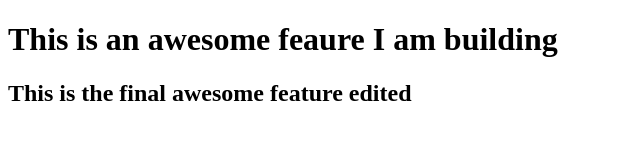
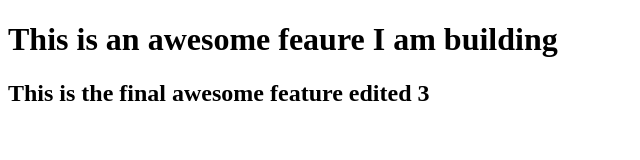
Before and after one commit to dasriyan/gitTest, a plain HTML site: page index.html in a window 1280 px wide. Shown: the full height of the page, 0-640 px from the left. Drawn offline with Linux system fonts and the light colour scheme.

Commit message:
Update index.html
dummy

```diff
--- a/index.html
+++ b/index.html
@@ -5,7 +5,7 @@
     <meta name="viewport" content="width=device-width, initial-scale=1.0" />
     <title>Document Feature</title>
     <h1>This is an awesome feaure I am building</h1>
-    <h2>This is the final awesome feature edited</h2>
+    <h2>This is the final awesome feature edited 3</h2>
   </head>
   <body></body>
 </html>
```
